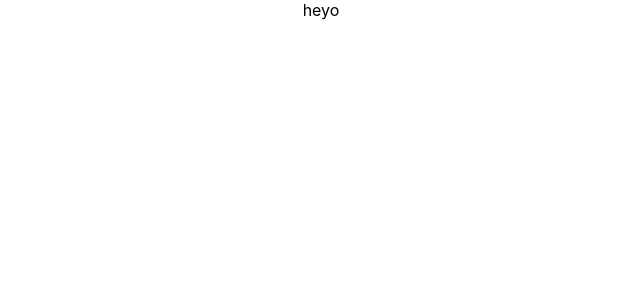
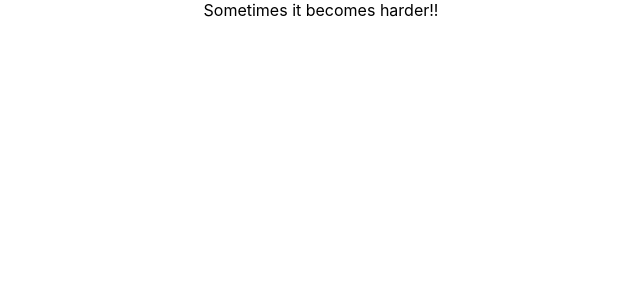
Before and after one commit to turkaytunc/react-todo, a React (Create React App) app: page / in a window 1280 px wide. Shown: the top 300 px of the page, without its empty margins (319-959 px from the left). Built offline with nearby package versions, Linux system fonts and the light colour scheme.

Commit message:
update app

```diff
--- a/src/App.js
+++ b/src/App.js
@@ -3,7 +3,7 @@ import logo from "./logo.svg";
 import "./App.css";
 
 function App() {
-  return <div className="App">heyo</div>;
+  return <div className="App">Sometimes it becomes harder!!</div>;
 }
 
 export default App;
```
